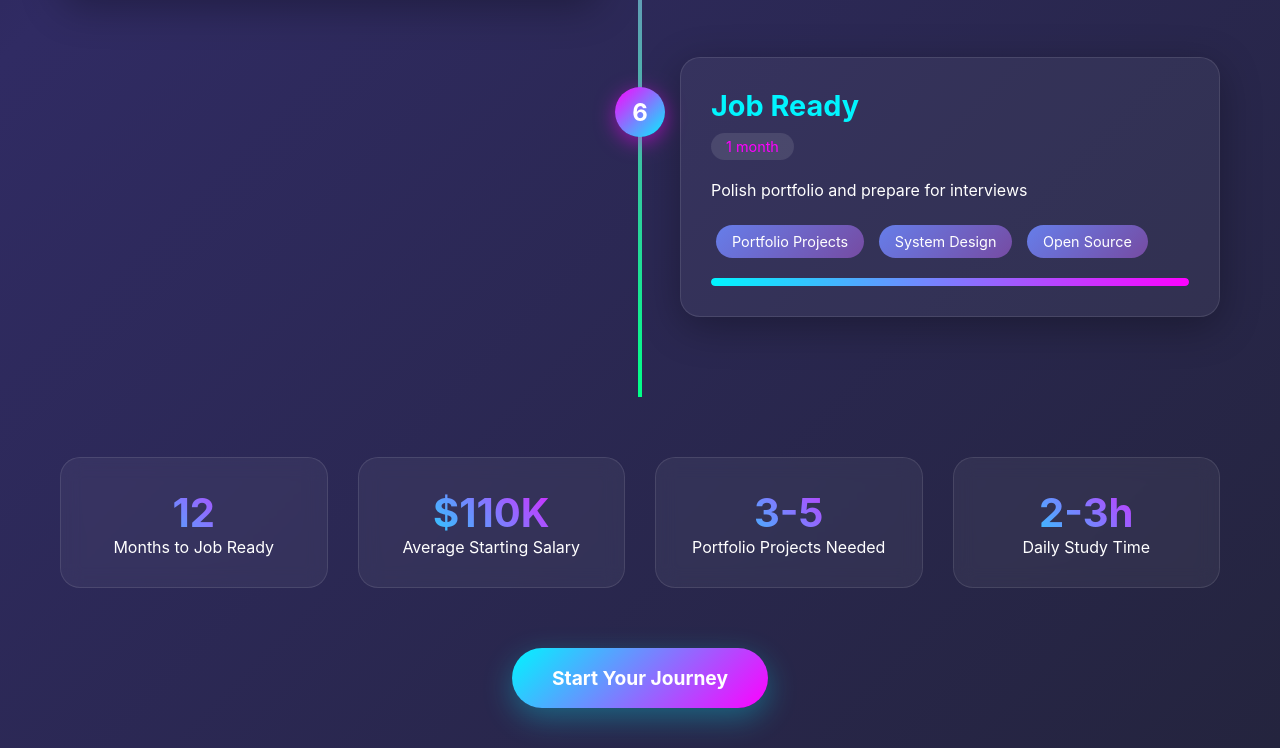
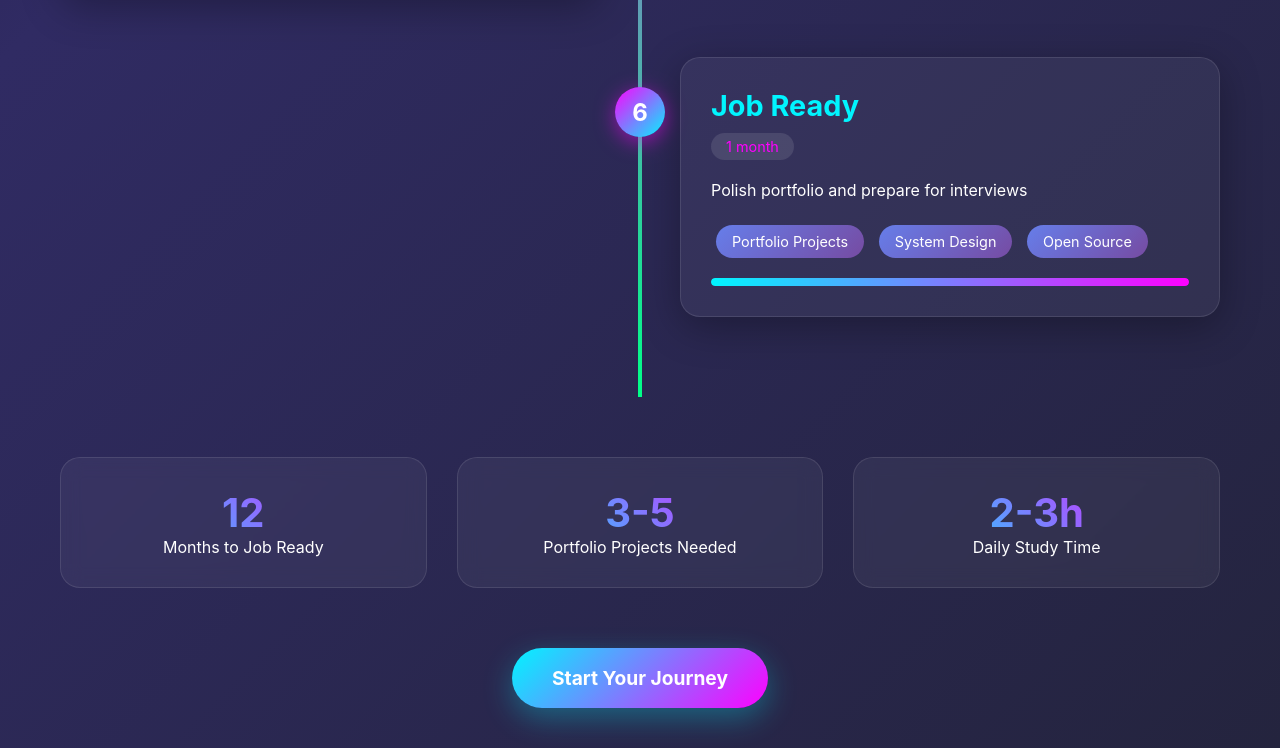
Before and after one commit to Zako-ai/posts, a plain HTML site: page ai-roadmap-en.html in a window 1280 px wide. Shown: the part 1904-2652 px from the top of the page. Drawn offline with Linux system fonts and the light colour scheme.

Commit message:
Corrected

```diff
--- a/ai-roadmap-en.html
+++ b/ai-roadmap-en.html
@@ -377,10 +377,7 @@
                 <div class="stat-number">12</div>
                 <p>Months to Job Ready</p>
             </div>
-            <div class="stat-card">
-                <div class="stat-number">$110K</div>
-                <p>Average Starting Salary</p>
-            </div>
+
             <div class="stat-card">
                 <div class="stat-number">3-5</div>
                 <p>Portfolio Projects Needed</p>
@@ -406,8 +403,7 @@
                     'Fast.ai + PyTorch tutorials',
                     'Choose based on your interests',
                     'Build REST APIs with your models',
-                    'Create GitHub portfolio + LeetCode',
-                    'We also offer Zako-AI intensive bootcamp courses'
+                    'Create GitHub portfolio + LeetCode'
                 ];
                 alert(`Phase ${index + 1} Tip: ${titles[index]}`);
             });
```
